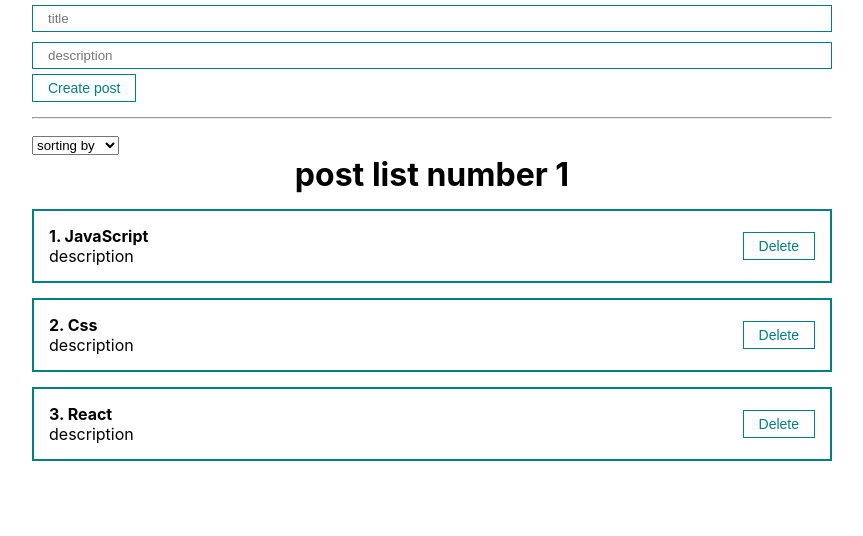
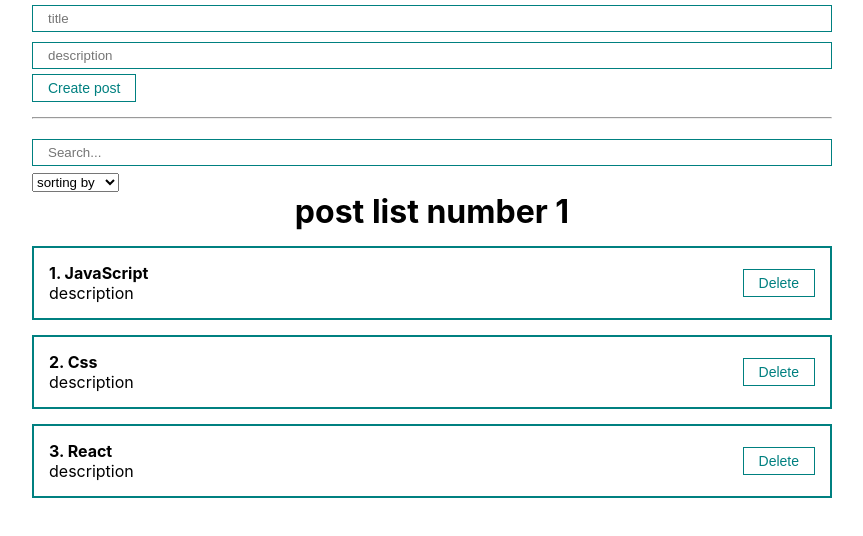
Before and after one commit to Masyak95/post_app, a React (Create React App) app: page / in a window 1280 px wide. Shown: the top 536 px of the page, without its empty margins (208-1071 px from the left). Built offline with nearby package versions, Linux system fonts and the light colour scheme; the HTML template or start-up script is replaced by a standard one.

Commit message:
find & sort

```diff
--- a/src/App.js
+++ b/src/App.js
@@ -1,8 +1,9 @@
 import './App.css';
-import { useState} from "react";
+import {useState} from "react";
 import PostList from "./components/PostList/PostList";
 import PostForm from "./components/PostForm/PostForm";
 import MySelect from "./components/UI/select/MySelect";
+import MyInput from "./components/UI/input/MyInput";
 
 function App() {
 
@@ -11,9 +12,20 @@
         {id: 2, title: "Css", body: "description"},
         {id: 3, title: "React", body: "description"}
     ])
+    const [selectedSort, setSelectedSort] = useState("")
+    const [searchQuery, setSearchQuery] = useState("")
 
-    const [selectedSort, setSelectedSort] = useState("")
-    const createPost = ( newPost)=>{
+    function getSortedPost(){
+        console.log("тоработала функция сортед пост")
+        if (selectedSort){
+             return [...posts].sort((a, b) => a[selectedSort].localeCompare(b[selectedSort]))
+        }
+        return posts
+    }
+
+    const sortedPost = getSortedPost()
+
+    const createPost = (newPost) => {
         setPosts([...posts, newPost])
     }
 
@@ -23,7 +35,6 @@
 
     const sortPost = (sort) => {
         setSelectedSort(sort)
-        setPosts([...posts].sort((a,b) => a[sort].localeCompare(b[sort])))
     }
 
 
@@ -32,20 +43,25 @@
             <PostForm create={createPost}/>
             <hr style={{margin: "15px 0"}}/>
             <div>
+                <MyInput
+                    value={searchQuery}
+                    onChange={e => setSearchQuery(e.target.value)}
+                    placeholder="Search..."
+                />
                 <MySelect
                     value={selectedSort}
                     onChange={sortPost}
                     defaultValue={"sorting by "}
                     options={[
-                        {value:"title", name: "title"},
-                        {value:"title", name: "description"}
+                        {value: "title", name: "title"},
+                        {value: "title", name: "description"}
                     ]}
                 />
             </div>
             {posts.length !== 0
-                ?  <PostList
+                ? <PostList
                     remove={removePost}
-                    posts={posts}
+                    posts={sortedPost}
                     title={"post list number 1"}
                 />
                 : <h1 style={{textAlign: "center"}}>posts not found!</h1>
```
